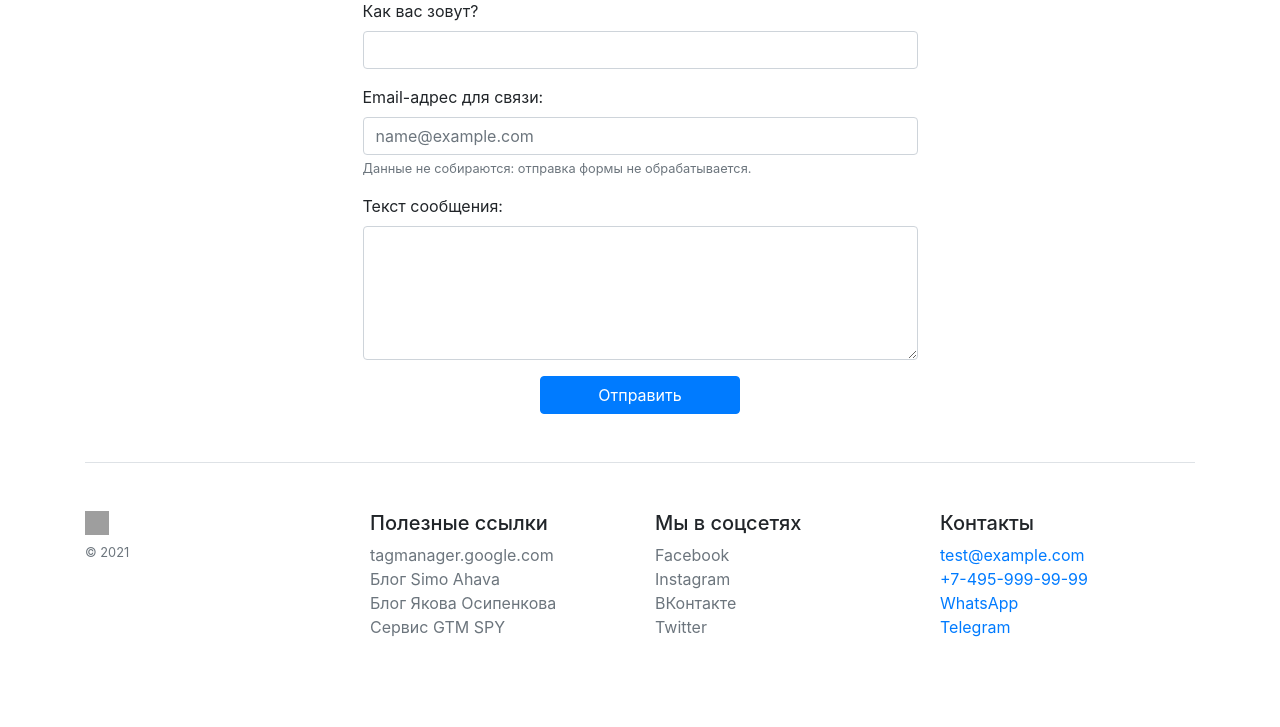
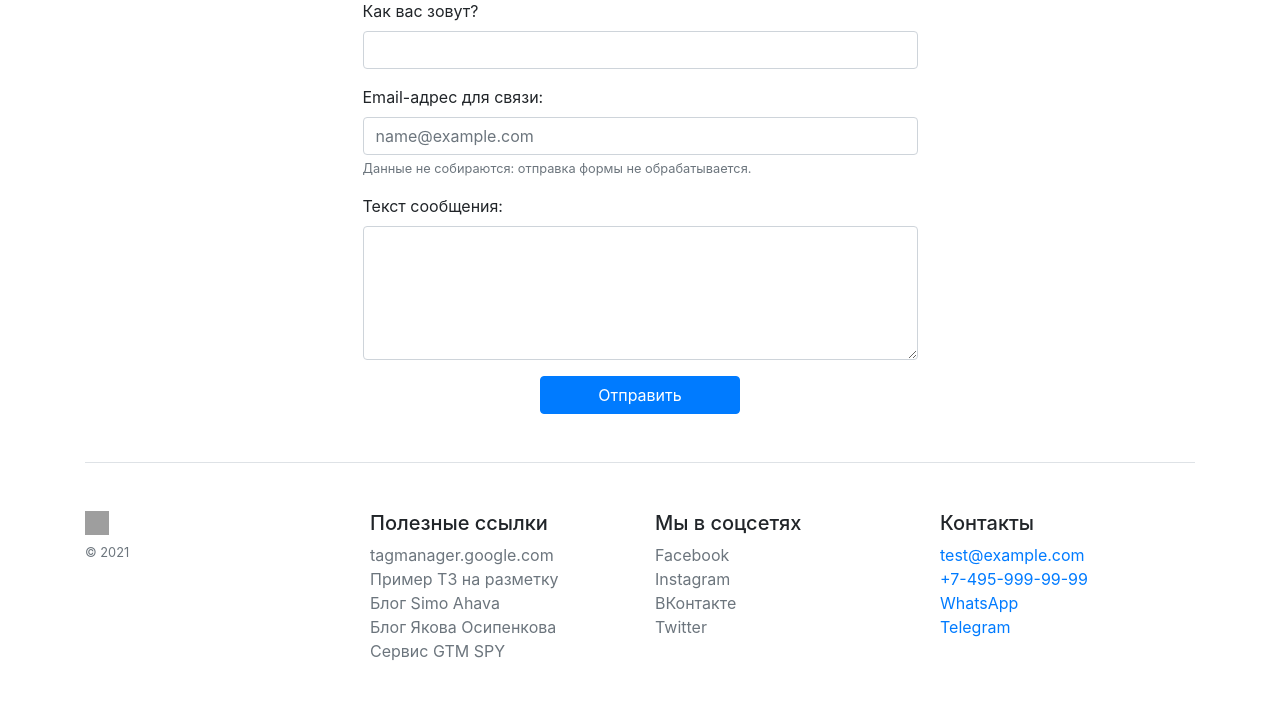
Before and after one commit to d9i2r2t1/gtm-demo, a Django app: template gtm_demo_web/gtm_demo/templates/gtm_demo/demo_landings/landing_1.html in a window 1280 px wide. Shown: the part 2758-3485 px from the top of the page. Before the commit the page ends 3395 px from the top, so only its background shows below. Run offline with Django 3.2, Linux system fonts and the light colour scheme; the template is opened without the code that fills it, so the values that code supplies are empty; grey boxes are pictures that could not be loaded.

Commit message:
Added technical task example link in footer

```diff
--- a/gtm_demo_web/gtm_demo/templates/gtm_demo/inc/_footer.html
+++ b/gtm_demo_web/gtm_demo/templates/gtm_demo/inc/_footer.html
@@ -11,6 +11,9 @@
                 <ul class="list-unstyled text-small">
                     <li><a class="text-muted external-link" target="_blank"
                            href="https://tagmanager.google.com/">tagmanager.google.com</a></li>
+                    <li><a class="text-muted external-link" target="_blank"
+                           href="https://docs.google.com/document/d/1v4TDOtxkyeMPZxtfnk9lweCv1lT1qvobPgBDy2-LoW4/">
+                        Пример ТЗ на разметку</a></li>
                     <li><a class="text-muted external-link" target="_blank"
                            href="https://simoahava.com/">Блог Simo Ahava</a></li>
                     <li><a class="text-muted external-link" target="_blank"
```
